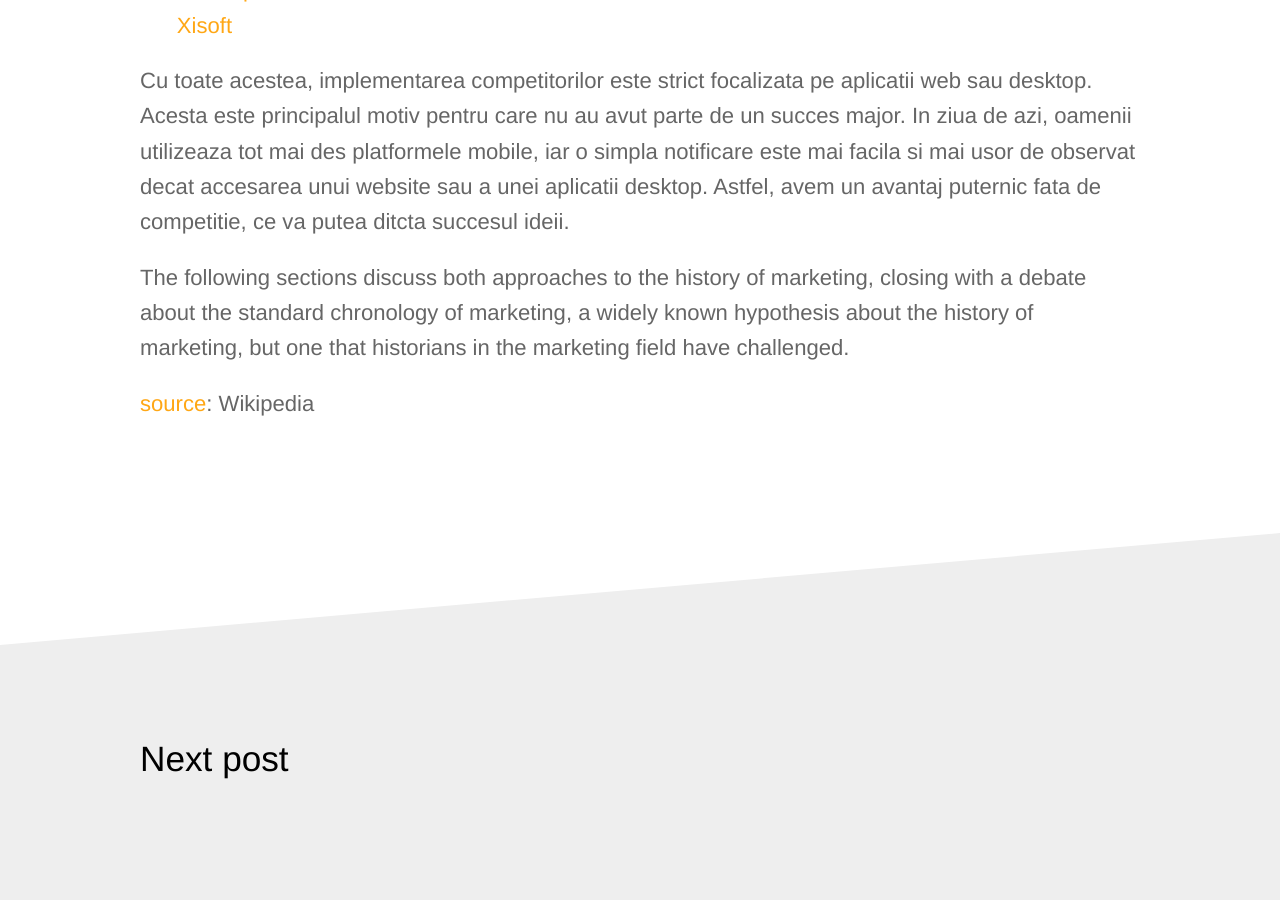
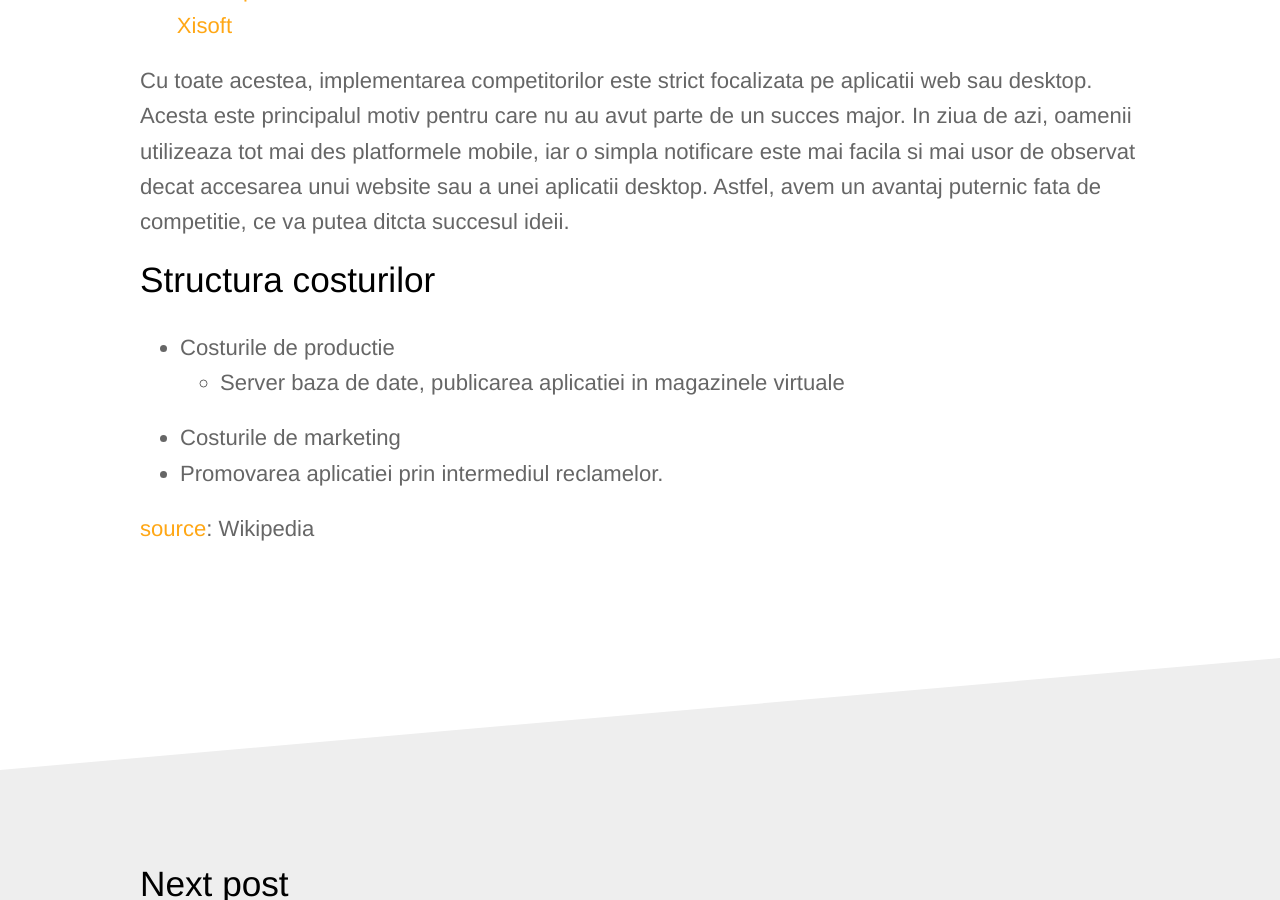
Before and after one commit to rptoma/Flaty, a Jekyll site: the page built from _posts/2018-10-14-ce-este-flaty.md, in a window 1280 px wide and 900 px high, scrolled down 2524 px. Built offline with Jekyll 4.4.1, drawn with Linux system fonts in a browser that asks for light colours.

Commit message:
Updated '_posts/2018-10-14-ce-este-flaty.md' via CloudCannon

```diff
--- a/_posts/2018-10-14-ce-este-flaty.md
+++ b/_posts/2018-10-14-ce-este-flaty.md
@@ -44,7 +44,12 @@ Pe piata exista deja idei similare, ele pot fi gasite prin intermediul link-uril
 
 Cu toate acestea, implementarea competitorilor este strict focalizata pe aplicatii web sau desktop. Acesta este principalul motiv pentru care nu au avut parte de un succes major. In ziua de azi, oamenii utilizeaza tot mai des platformele mobile, iar o simpla notificare este mai facila si mai usor de observat decat accesarea unui website sau a unei aplicatii desktop. Astfel, avem un avantaj puternic fata de competitie, ce va putea ditcta succesul ideii.
 
+## Structura costurilor
 
-The following sections discuss both approaches to the history of marketing, closing with a debate about the standard chronology of marketing, a widely known hypothesis about the history of marketing, but one that historians in the marketing field have challenged.
+* Costurile de productie
+  * Server baza de date, publicarea aplicatiei in magazinele virtuale
+* Costurile de marketing
+ * Promovarea aplicatiei prin intermediul reclamelor.
+
 
 [source](https://en.wikipedia.org/wiki/History_of_marketing): Wikipedia
```
